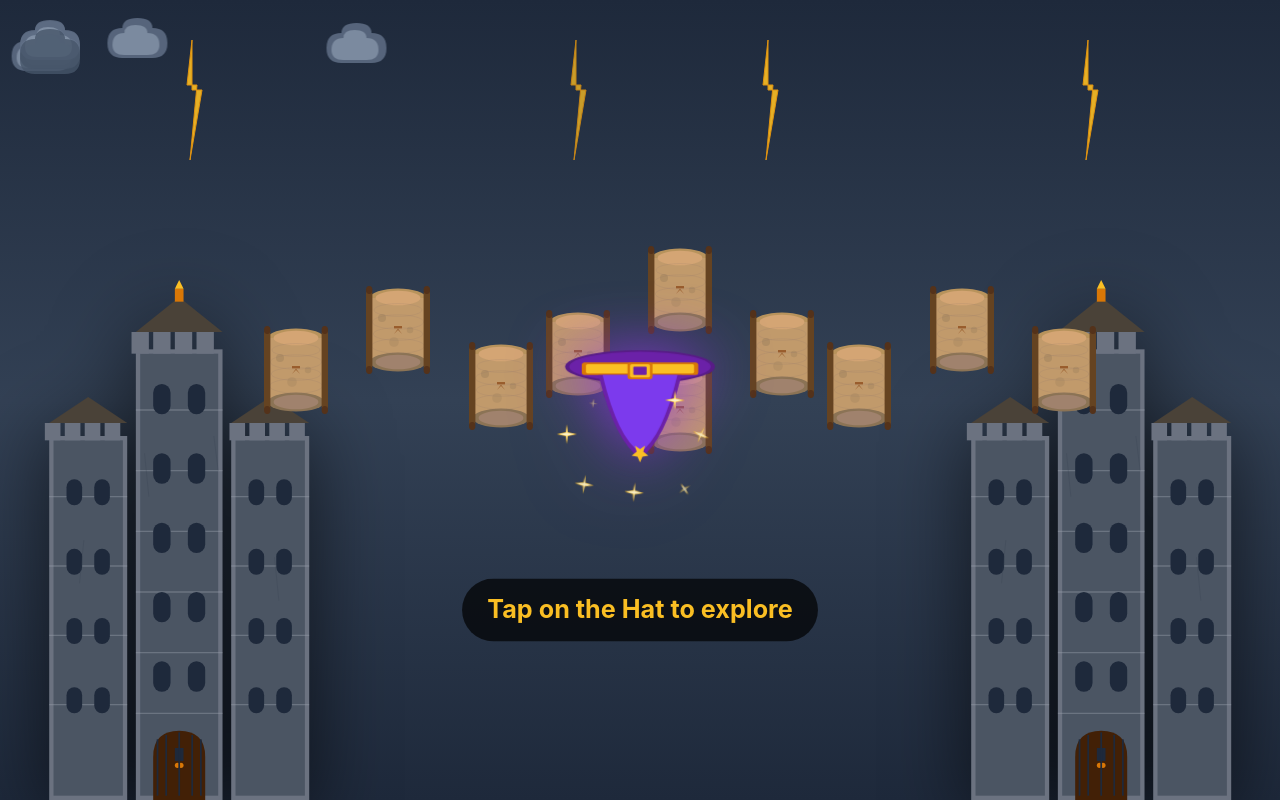
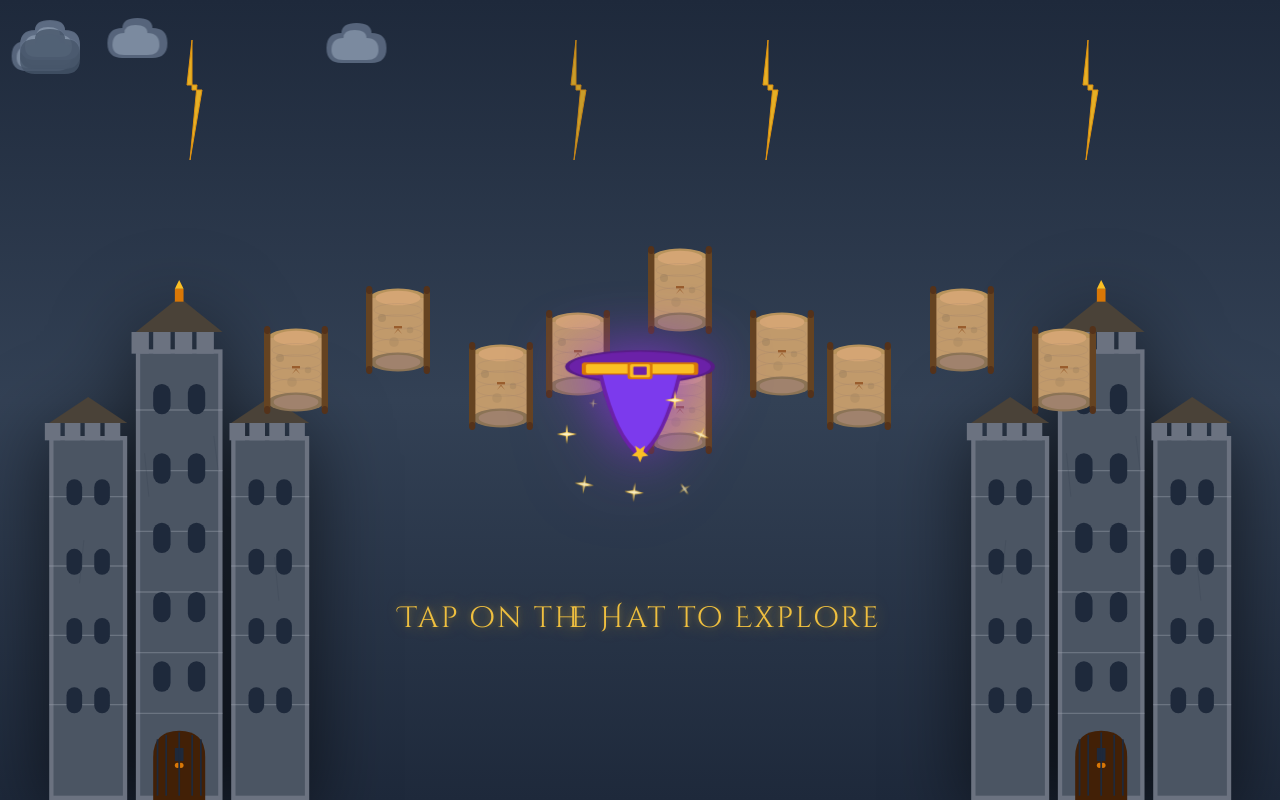
Before and after one commit to syon-vt/WT26-Internal, a React (Vite) app: page / in a window 1280 px wide. Built offline with nearby package versions, Linux system fonts and the light colour scheme.

Commit message:
Resolved merge conflicts

```diff
--- a/index.html
+++ b/index.html
@@ -7,7 +7,7 @@
     <title>gdg-internal</title>
 
     <!-- Google Creepster Font -->
-    <link href="https://fonts.googleapis.com/css2?family=Creepster&display=swap" rel="stylesheet">
+    <link href="https://fonts.googleapis.com/css2?family=Cinzel+Decorative:wght@400&display=swap" rel="stylesheet" />
   <body>
     <div id="root"></div>
     <script type="module" src="/src/main.jsx"></script>
--- a/src/components/f1.jsx
+++ b/src/components/f1.jsx
@@ -138,17 +138,18 @@ export default function MagicalIntro({ onFinish }) {
     bottom: '20%',
     left: '50%',
     transform: 'translateX(-50%)',
-    color: '#fbbf24',
-    fontSize: 'clamp(18px, 3vw, 24px)',
-    fontWeight: 'bold',
-    backgroundColor: 'rgba(0,0,0,0.7)',
-    padding: '12px 24px',
-    borderRadius: '40px',
+    color: '#f0c040',
+    fontSize: 'clamp(20px, 3.2vw, 28px)',
+    fontFamily: '"Cinzel Decorative", "Palatino Linotype", "Book Antiqua", serif',
+    fontWeight: '400',
+    letterSpacing: '0.08em',
+    textShadow: '0 0 18px rgba(240, 192, 64, 0.55), 0 0 6px rgba(240, 192, 64, 0.3)',
     zIndex: 40,
     animation: 'pulseText 1.5s ease-in-out infinite',
     whiteSpace: 'nowrap',
+    pointerEvents: 'none',
   }}>
-     Tap on the Hat to explore
+    Tap on the Hat to Explore
   </div>
 )}
       {showScrolls && !scrollsDisappear && (
```
